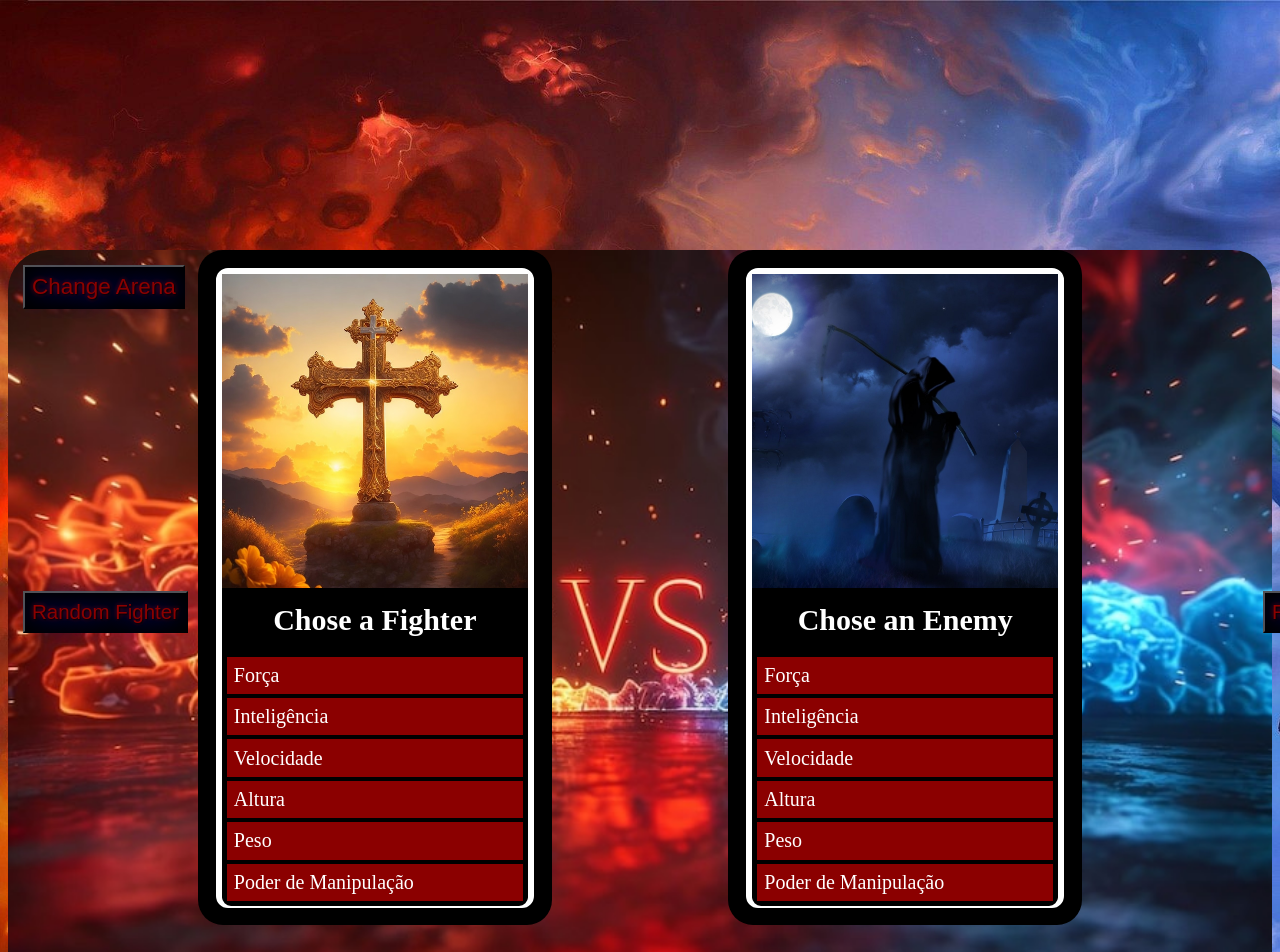
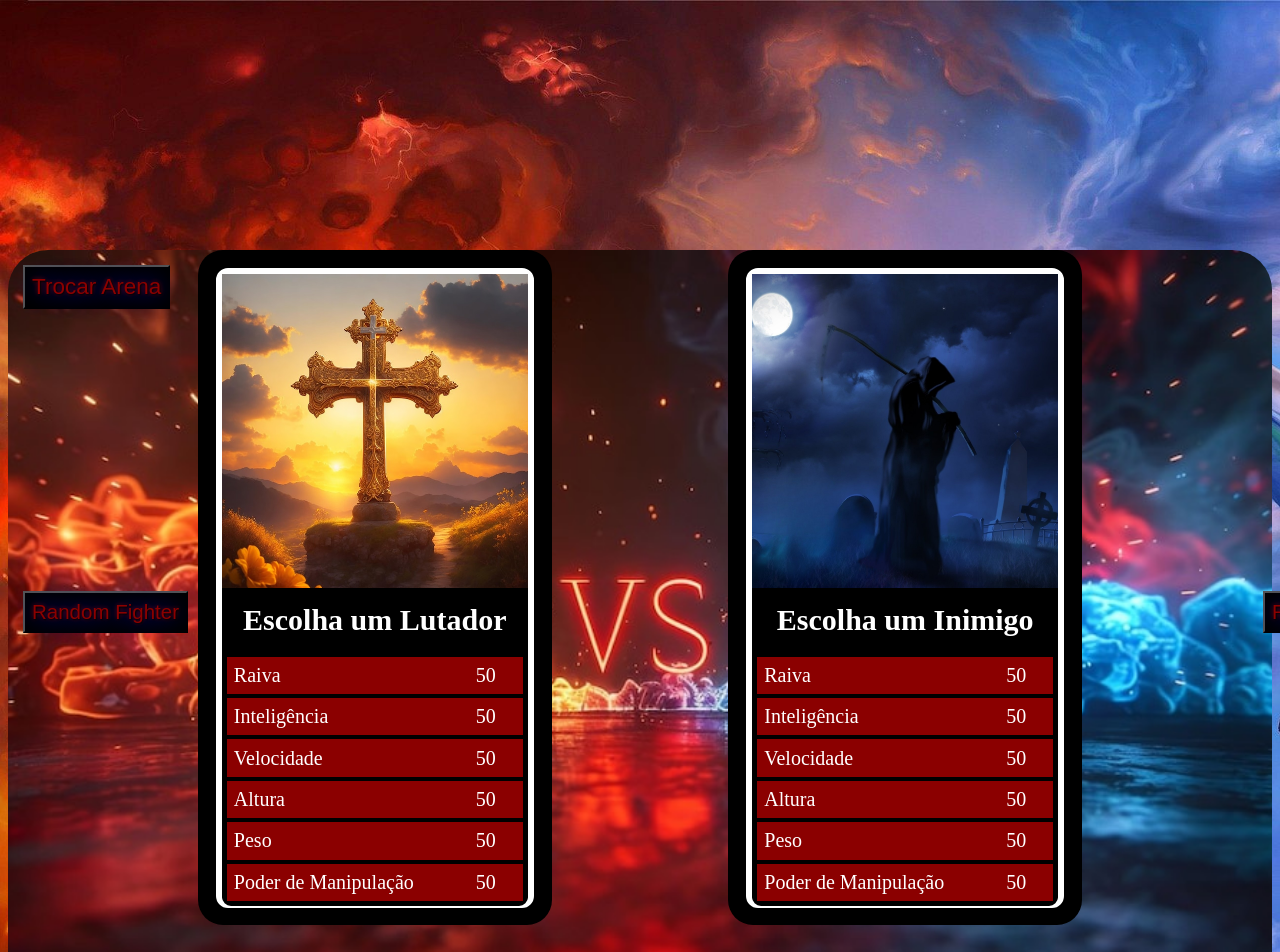
Before and after one commit to FelipeDDD/fightgame, a plain HTML site: page index.html in a window 1280 px wide. Shown: the top 952 px of the page. Drawn offline with Linux system fonts and the light colour scheme.

Commit message:
Stats Working

```diff
--- a/index.html
+++ b/index.html
@@ -11,7 +11,7 @@
       <div class="container" id="container">
         <div class="centerDiv" id="centerDiv">
           <div class="dropdown">
-            <button class="dropdownButton">Change Arena</button>
+            <button class="dropdownButton">Trocar Arena</button>
             <div class="dropdownContent">
               <a href="#" id="arena1">Hell</a>
               <a href="#" id="arena5">Space</a>
@@ -28,16 +28,34 @@
               <div id="cardDiv">
                 <div class="borderDiv">
                   <div id="cardImgDiv">
-                    <img src="/walls/cross1.jpg">
+                    <img src="/walls/cross1.jpg" />
                   </div>
-                  <div id="cardNameDiv">Chose a Fighter</div>
+                  <div id="cardNameDiv">Escolha um Lutador</div>
                   <div id="statsDiv" class="statsDiv">
-                    <p class="statName">Força</p>
-                    <p class="statName">Inteligência</p>
-                    <p class="statName">Velocidade</p>
-                    <p class="statName">Altura</p>
-                    <p class="statName">Peso</p>
-                    <p class="statName">Poder de Manipulação</p>
+                    <p>
+                      <span id="statName">Raiva</span>
+                      <span class="statValue" id="str">50</span>
+                    </p>
+                    <p>
+                      <span id="statName">Inteligência</span>
+                      <span class="statValue" id="int">50</span>
+                    </p>
+                    <p>
+                      <span id="statName">Velocidade</span>
+                      <span class="statValue" id="spd">50</span>
+                    </p>
+                    <p>
+                      <span id="statName">Altura</span>
+                      <span class="statValue" id="hei">50</span>
+                    </p>
+                    <p>
+                      <span id="statName">Peso</span>
+                      <span class="statValue" id="wgt">50</span>
+                    </p>
+                    <p>
+                      <span id="statName">Poder de Manipulação</span>
+                      <span class="statValue" id="mStr">50</span>
+                    </p>
                   </div>
                 </div>
               </div>
@@ -46,16 +64,34 @@
               <div id="cardDiv">
                 <div class="borderDiv">
                   <div id="cardImgDiv2">
-                    <img src="/walls/enemy.jpeg">
+                    <img src="/walls/enemy.jpeg" />
                   </div>
-                  <div id="cardNameDiv2">Chose an Enemy</div>
+                  <div id="cardNameDiv2">Escolha um Inimigo</div>
                   <div id="statsDiv" class="statsDiv">
-                    <p class="statName">Força</p>
-                    <p class="statName">Inteligência</p>
-                    <p class="statName">Velocidade</p>
-                    <p class="statName">Altura</p>
-                    <p class="statName">Peso</p>
-                    <p class="statName">Poder de Manipulação</p>
+                    <p>
+                      <span id="statName">Raiva</span>
+                      <span class="statValue" id="str2">50</span>
+                    </p>
+                    <p>
+                      <span id="statName">Inteligência</span>
+                      <span class="statValue" id="int2">50</span>
+                    </p>
+                    <p>
+                      <span id="statName">Velocidade</span>
+                      <span class="statValue" id="spd2">50</span>
+                    </p>
+                    <p>
+                      <span id="statName">Altura</span>
+                      <span class="statValue" id="hei2">50</span>
+                    </p>
+                    <p>
+                      <span id="statName">Peso</span>
+                      <span class="statValue" id="wgt2">50</span>
+                    </p>
+                    <p>
+                      <span id="statName">Poder de Manipulação</span>
+                      <span class="statValue" id="mStr2">50</span>
+                    </p>
                   </div>
                 </div>
               </div>
--- a/script.js
+++ b/script.js
@@ -6,96 +6,110 @@ const arena4 = document.getElementById("arena4");
 const arena5 = document.getElementById("arena5");
 const backgroundDiv = document.getElementById("container");
 const centerDiv = document.getElementById("centerDiv");
-const rfButton = document.getElementById("randomFighterButton")
-const rbButton = document.getElementById("randomBossButton")
-const nameDiv = document.getElementById("cardNameDiv")
-const nameDiv2 = document.getElementById("cardNameDiv2")
-const cardImgDiv = document.getElementById("cardImgDiv")
-
+const rfButton = document.getElementById("randomFighterButton");
+const rbButton = document.getElementById("randomBossButton");
+const nameDiv = document.getElementById("cardNameDiv");
+const nameDiv2 = document.getElementById("cardNameDiv2");
+const cardImgDiv = document.getElementById("cardImgDiv");
 
 function wall() {
-    centerDiv.style.backgroundImage = "url(walls/arenaD.jpg)"
-    document.body.style.backgroundImage = "url(walls/arenaDback.jpg)"
+  centerDiv.style.backgroundImage = "url(walls/arenaD.jpg)";
+  document.body.style.backgroundImage = "url(walls/arenaDback.jpg)";
   document.body.style.backgroundColor = "rgba(255, 255, 255, 0";
   document.body.style.backgroundBlendMode = "overlay";
   document.body.style.backgroundSize = "cover";
 }
-wall()
+wall();
 
-function changeArena1 () {
-    centerDiv.style.backgroundImage = "url(walls/arena1back.jpg)"
-    document.body.style.backgroundImage = "url(walls/hell.jpg)"
+function changeArena1() {
+  centerDiv.style.backgroundImage = "url(walls/arena1back.jpg)";
+  document.body.style.backgroundImage = "url(walls/hell.jpg)";
 }
-function changeArena2 () {
-    centerDiv.style.backgroundImage = "url(walls/arena2.jpg)"
-    document.body.style.backgroundImage = "url(walls/arena2.jpg)"
+function changeArena2() {
+  centerDiv.style.backgroundImage = "url(walls/arena2.jpg)";
+  document.body.style.backgroundImage = "url(walls/arena2.jpg)";
 }
-function changeArena3 () {
-    centerDiv.style.backgroundImage = "url(walls/arena3.jpg)"
-    document.body.style.backgroundImage = "url(walls/arena3.jpg)"
+function changeArena3() {
+  centerDiv.style.backgroundImage = "url(walls/arena3.jpg)";
+  document.body.style.backgroundImage = "url(walls/arena3.jpg)";
 }
-function changeArena4 () {
-    centerDiv.style.backgroundImage = "url(walls/heaven.jpg)"
-    document.body.style.backgroundImage = "url(walls/heaven.jpg)"
+function changeArena4() {
+  centerDiv.style.backgroundImage = "url(walls/heaven.jpg)";
+  document.body.style.backgroundImage = "url(walls/heaven.jpg)";
 }
-function changeArena5 () {
-    centerDiv.style.backgroundImage = "url(walls/arena5.jpg)"
-    document.body.style.backgroundImage = "url(walls/arena5.jpg)"
+function changeArena5() {
+  centerDiv.style.backgroundImage = "url(walls/arena5.jpg)";
+  document.body.style.backgroundImage = "url(walls/arena5.jpg)";
 }
-function changeArenaDefault () {
-    centerDiv.style.backgroundImage = "url(walls/arenaD.jpg)"
-    document.body.style.backgroundImage = "url(walls/arenadback.jpg)"
+function changeArenaDefault() {
+  centerDiv.style.backgroundImage = "url(walls/arenaD.jpg)";
+  document.body.style.backgroundImage = "url(walls/arenadback.jpg)";
 }
-arena1.addEventListener('click', changeArena1)
-arena2.addEventListener('click', changeArena2)
-arena3.addEventListener('click', changeArena3)
-arena4.addEventListener('click', changeArena4)
-arena5.addEventListener('click', changeArena5)
-arenaDefault.addEventListener('click', changeArenaDefault)
+arena1.addEventListener("click", changeArena1);
+arena2.addEventListener("click", changeArena2);
+arena3.addEventListener("click", changeArena3);
+arena4.addEventListener("click", changeArena4);
+arena5.addEventListener("click", changeArena5);
+arenaDefault.addEventListener("click", changeArenaDefault);
 
-// const getRandomFighter = () => {
-//     const randomNumber = Math.floor(Math.random() * 11)
-//     searchFighter(randomNumber)
-// }
-function searchFighter () {
+function searchFighter() {
   fetch(`http://localhost:3000/data/`)
     .then((response) => response.json())
     .then((json) => {
       const multiplier = json.players.length;
-        const randomNumber = Math.floor(Math.random() * multiplier)
+      const randomNumber = Math.floor(Math.random() * multiplier);
       const fighterData = json.players[randomNumber];
-        showFighterInfo (fighterData)
+      showFighterInfo(fighterData);
     })
-    .catch (error => console.error("Deu erro carai:", error))
+    .catch((error) => console.error("Deu erro carai:", error));
 }
-function searchBoss () {
+function searchBoss() {
   fetch(`http://localhost:3000/data/`)
     .then((response) => response.json())
     .then((json) => {
       const multiplier = json.boss.length;
-        const randomNumber = Math.floor(Math.random() * multiplier)
+      const randomNumber = Math.floor(Math.random() * multiplier);
       const bossData = json.boss[randomNumber];
-        showBossInfo (bossData)
+      showBossInfo(bossData);
     })
-    .catch (error => console.error("Deu erro carai:", error))
+    .catch((error) => console.error("Deu erro carai:", error));
 }
-function showFighterInfo (fighter) {
+function showFighterInfo(fighter) {
   const name = fighter.info.name;
   const imgSrc = `http://localhost:3000${fighter.info.img}`;
-    const img = `<img src="${imgSrc}" alt="${name}"/>`
+  const img = `<img src="${imgSrc}" alt="${name}"/>`;
   const classe = fighter.info.classe;
 
   nameDiv.innerHTML = name;
-    cardImgDiv.innerHTML = img
+  cardImgDiv.innerHTML = img;
+  updateStatsFighter(fighter.stats);
 }
-function showBossInfo (boss) {
+function showBossInfo(boss) {
   const name = boss.info.name;
   const imgSrc = `http://localhost:3000${boss.info.img}`;
-    const img = `<img src="${imgSrc}" alt="${name}"/>`
+  const img = `<img src="${imgSrc}" alt="${name}"/>`;
   const classe = boss.info.classe;
+
   nameDiv2.innerHTML = name;
-    cardImgDiv2.innerHTML = img
+  cardImgDiv2.innerHTML = img;
+  updateStatsBoss(boss.stats);
+}
+function updateStatsFighter(stats) {
+  document.getElementById("str").textContent = stats.Força;
+  document.getElementById("int").textContent = stats.Inteligência;
+  document.getElementById("spd").textContent = stats.Velocidade;
+  document.getElementById("hei").textContent = stats.Altura;
+  document.getElementById("wgt").textContent = stats.Peso;
+  document.getElementById("mStr").textContent = stats.Manipulação;
+}
+function updateStatsBoss(stats) {
+  document.getElementById("str2").textContent = stats.Força;
+  document.getElementById("int2").textContent = stats.Inteligência;
+  document.getElementById("spd2").textContent = stats.Velocidade;
+  document.getElementById("hei2").textContent = stats.Altura;
+  document.getElementById("wgt2").textContent = stats.Peso;
+  document.getElementById("mStr2").textContent = stats.Manipulação;
 }
 
-rfButton.addEventListener("click", searchFighter)
-rbButton.addEventListener("click", searchBoss)
+rfButton.addEventListener("click", searchFighter);
+rbButton.addEventListener("click", searchBoss);
--- a/style.css
+++ b/style.css
@@ -50,9 +50,9 @@
     display: block;
     padding: 10px;
 }
-.dropdownContent a:hover {background-color: darkred}
+.dropdownContent a:hover {background-color: white}
 .dropdown:hover .dropdownContent {display: block}
-.dropdown:hover .dropdownButton {background-color: brown}
+.dropdown:hover .dropdownButton {background-color: white}
 
 #randomFighterButton {
     font-size: 20.5px;
@@ -121,7 +121,11 @@
 }
 .statsDiv p {
     display: flex;
+    justify-content: space-between;
     margin: 0;
     padding: 7.2px;
     border: 2px solid black;
 }
+.statValue {
+    margin-right: 20px;
+}
```
Lines whose indentation alone changed are shown as unchanged.
